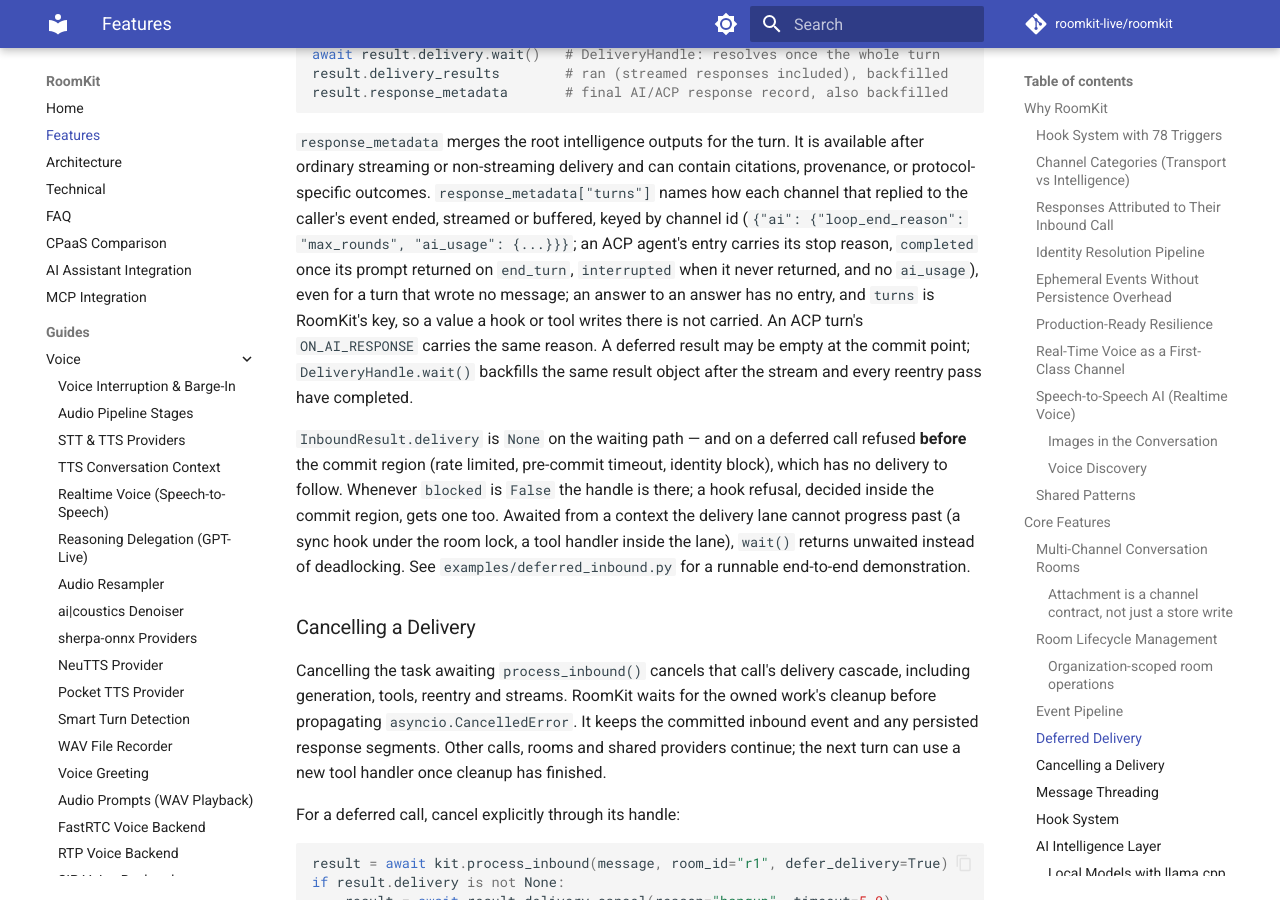
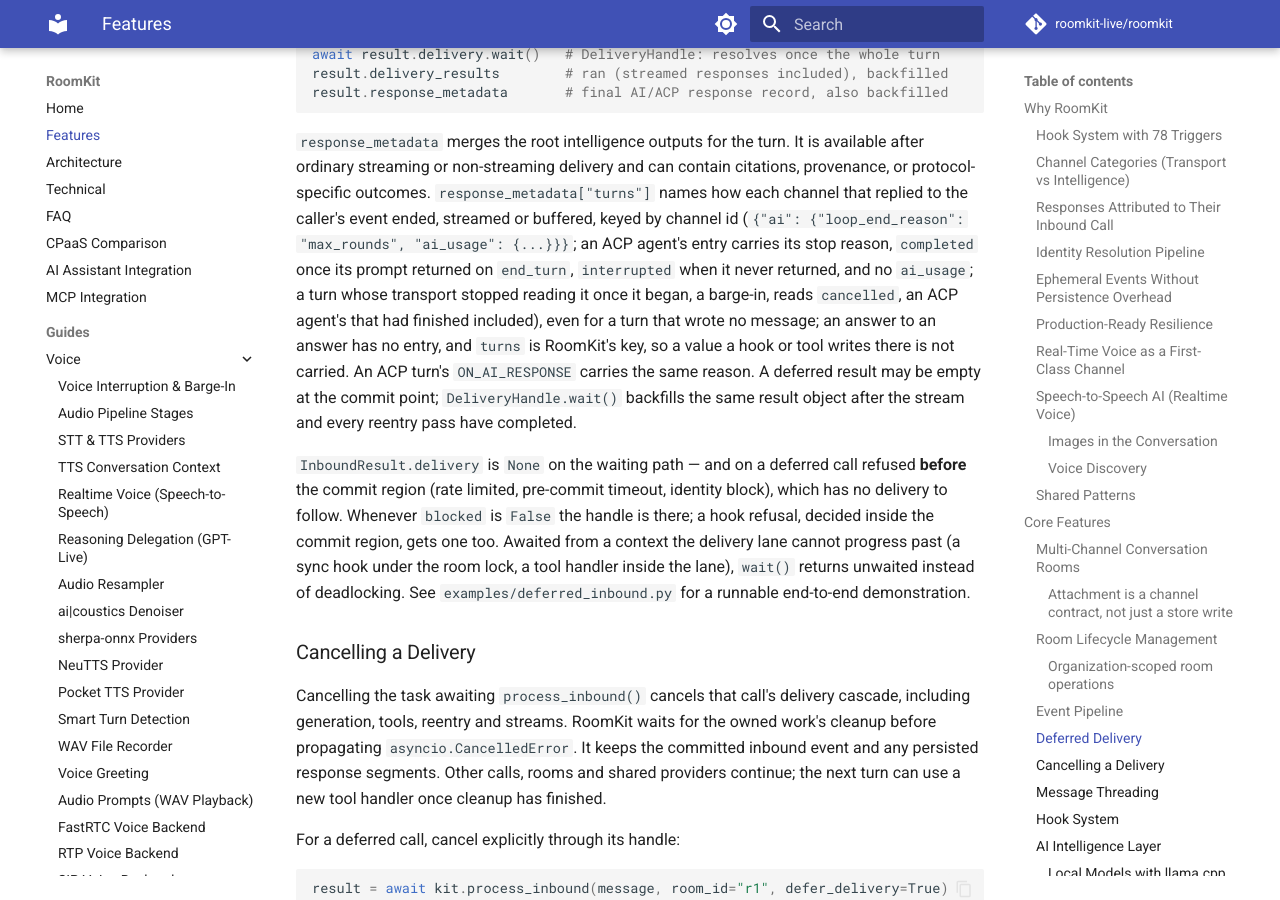
Before and after one commit to roomkit-live/roomkit-docs, an MkDocs documentation site: the page built from docs/features.md, in a window 1280 px wide and 900 px high, scrolled down 11761 px. Built offline with MkDocs 1.6.1 and Material for MkDocs 9.7.7, drawn with Linux system fonts in a browser that asks for light colours; comment, search, counter and statistics services are not loaded.

Commit message:
docs(turns): a turn whose transport stopped reading it ends cancelled, for its caller and a delegation (RMK-479)

```diff
--- a/docs/features.md
+++ b/docs/features.md
@@ -372,7 +372,9 @@ names how each channel that replied to the caller's event ended, streamed or
 buffered, keyed by channel id (`{"ai": {"loop_end_reason": "max_rounds",
 "ai_usage": {...}}}`; an ACP agent's entry carries its stop reason, `completed`
 once its prompt returned on `end_turn`, `interrupted` when it never returned,
-and no `ai_usage`), even for a turn that wrote no message; an answer to an
+and no `ai_usage`; a turn whose transport stopped reading it once it began, a
+barge-in, reads `cancelled`, an ACP agent's that had finished included), even
+for a turn that wrote no message; an answer to an
 answer has no entry, and `turns` is RoomKit's key, so a value a hook or tool
 writes there is not carried. An ACP turn's `ON_AI_RESPONSE` carries the same
 reason. A deferred result may be
```
Also changed, not shown: docs/guides/agent-delegation.md (+2 -1 lines).
